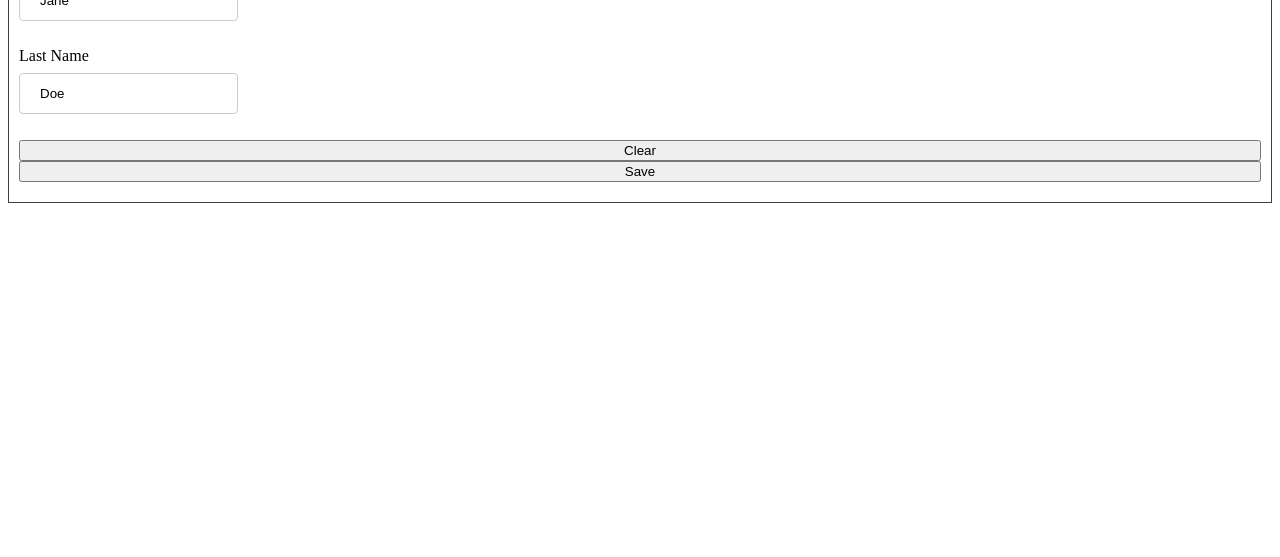
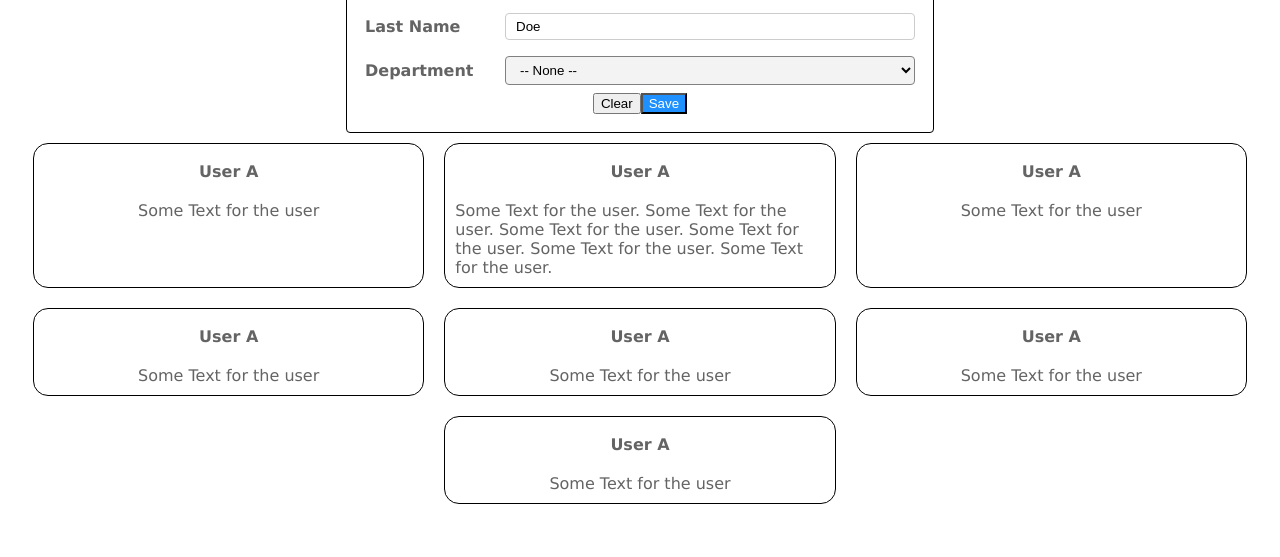
Before and after one commit to Jasontap/acme-flex-box, a plain HTML site: page index.html in a window 1280 px wide. Shown: the part 243-800 px from the top of the page. Drawn offline with Linux system fonts and the light colour scheme.

Commit message:
Completed html content and Completed 95% of desktop view in CSS

```diff
--- a/index.html
+++ b/index.html
@@ -7,7 +7,9 @@
     <nav>
       <ul class='nav'>
         <li>
-          Acme Layout
+          <div>
+            Acme Layout
+          </div>
         </li>
         <li>
           <a href='/'>Users</a>
@@ -22,14 +24,61 @@
     </nav>
     <h1>Users</h1>
     <div>
-      <h1>Create A User</h1>
-      <div>
-        <label class="left" for="fname">First Name
-        <input type="text" id="fname" name="fname" value="Jane"></label><br>
-        <label class="left" for="lname">Last Name
-        <input type="text" id="lname" name="lname" value="Doe"></label><br>
+      <div class="box">
+        <h1>Create A User</h1>
+        <div class="row">
+          <label for="fname">First Name</label>
+          <input type="text" id="fname" name="fname" value="Jane"><br>
+        </div>
+        <div class="row">
+          <label for="lname">Last Name</label>
+          <input type="text" id="lname" name="lname" value="Doe"><br>
+        </div>
+        <div class="row">
+          <label for="department">Department</label>
+          <select id="department" name="department">
+            <option value="none">-- None --</option>
+            <option value="dairy">Dairy</option>
+            <option value="meat">Meat</option>
+            <option value="seafood">Seafood</option>
+            <option value="bakery">Bakery</option>
+          </select>
+        </div>
+        <div class="center">
           <input type="reset" value="Clear">
           <input type="submit" value="Save">
+        </div>
+      </div>
+    </div>
+    <div class="card-display">
+      <div class="cards">
+        <h4>User A</h4>
+        <p>Some Text for the user</p>
+      </div>
+      <div class="cards">
+        <h4>User A</h4>
+        <p>Some Text for the user. Some Text for the user. Some Text for the user. Some Text for the user. Some Text for the user. Some Text for the user. </p>
+      </div>
+      <div class="cards">
+        <h4>User A</h4>
+        <p>Some Text for the user</p>
+      </div>
+      <div class="cards">
+        <h4>User A</h4>
+        <p>Some Text for the user</p>
+      </div>
+      <div class="cards">
+        <h4>User A</h4>
+        <p>Some Text for the user</p>
+      </div>
+      <div class="cards">
+        <h4>User A</h4>
+        <p>Some Text for the user</p>
+      </div>
+      <div class="cards">
+        <h4>User A</h4>
+        <p>Some Text for the user</p>
+      </div>
     </div>
   </body>
 </html>
--- a/styles.css
+++ b/styles.css
@@ -14,7 +14,7 @@ nav li:first-child {
 }
 
 .nav li {
-  flex: 25%;
+  flex: calc(100% / 3 - 2rem);
 }
 
 a {
@@ -31,7 +31,7 @@ a:active {
 }
 
 h1 {
-  color: gray;
+  color:rgb(100, 100, 100);
 }
 
 body h1 {
@@ -39,36 +39,94 @@ body h1 {
 }
 
 body > div {
-  border: 1px solid rgb(63, 63, 63);
+  flex-basis: 50%;
   margin: 0;
-  padding: 10px 10px 20px 10px;
+  /* padding: 10px 10px 20px 10px; */
+  display: flex;
+  justify-content: center;
+}
+
+.box {
+  width: 550px;
+  border: 1px solid black;
+  padding: 18px;
+  border-radius: 4px;
+}
+
+.box h1 {
+  margin: 0;
+}
+
+.row {
+  display: flex;
+  justify-content: flex-start;
+  align-items: center;
+}
+
+.row label {
+  width: 140px;
+  color: rgb(100, 100, 100);
+  font-weight: bold;
+}
+
+/* .row input, select {
+  background-color: red;
+} */
+
+.center {
+  display: flex;
+  justify-content: center;
+}
+
+input[type='text'], select[id='department'] {
+  flex: 30%;
+  padding: 5px 10px;
+  margin: 8px 0;
+  border: 1px solid rgb(204, 204, 204);
+  border-radius: 4px;
+}
+
+select[id='department']{
+  background-color: rgb(243, 243, 243);
+  border-color: grey;
+}
+
+input[type='submit'] {
+  background-color: dodgerblue;
+  color: white;
+}
+
+/* input[type='reset'], input[type='submit'] {
+  justify-content: flex-end;
+} */
+
+.card-display {
+  display: flex;
+  flex-flow: row wrap;
+}
+
+.cards {
+  display: flex;
+  flex-direction: column;
+  align-items: center;
+  flex-wrap: wrap;
+  width: calc(100% / 3 - 2rem);
+  /* justify-content: flex-start; */
+  border: 1px solid gray;
+  padding-top: 8px;
+  margin: 10px;
+  border: 1px solid black;
+  border-radius: 15px;
+  color: rgb(100, 100, 100);
+  /* padding: 5px; */
+}
+
+.cards h4, p {
+  margin: 10px;
   display: flex;
   flex-wrap: wrap;
-  flex-direction: column;
 }
 
-div h1 {
-  border: 1px solid;
-  margin: 0;
-  display: flex;
+body {
+  font-family: verdana;
 }
-
-body > div div {
-  display: flex;
-  flex-direction: column;
-  flex-wrap: wrap;
-}
-input[type='text'] {
-  /* width: 100%; */
-  padding: 12px 20px;
-  margin: 8px 0;
-  display: flex;
-  border: 1px solid #ccc;
-  border-radius: 4px;
-  /* box-sizing: border-box; */
-}
-
-input[type='reset'], input[type='submit'] {
-  display: flex;
-  flex-direction: row;
-}
```
